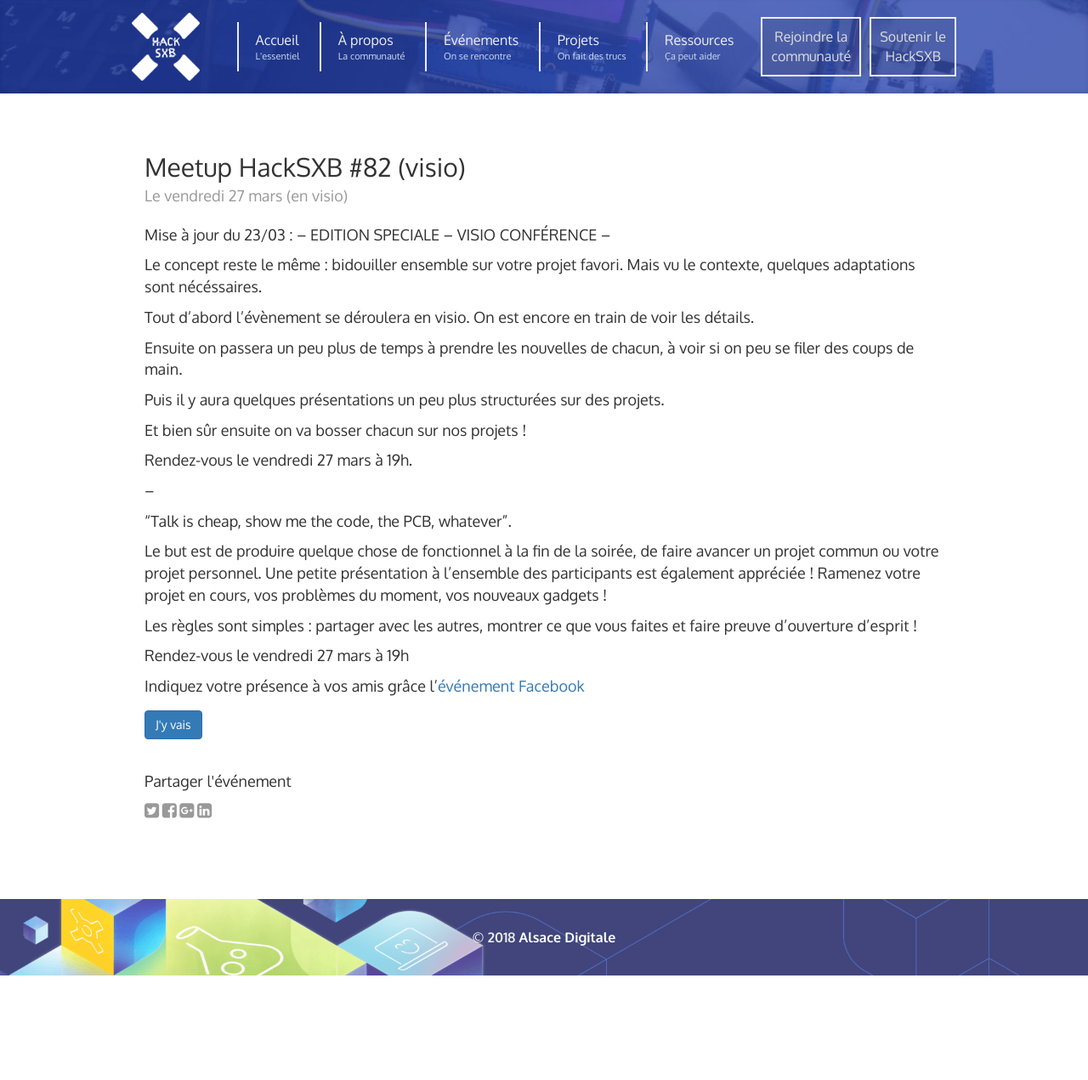
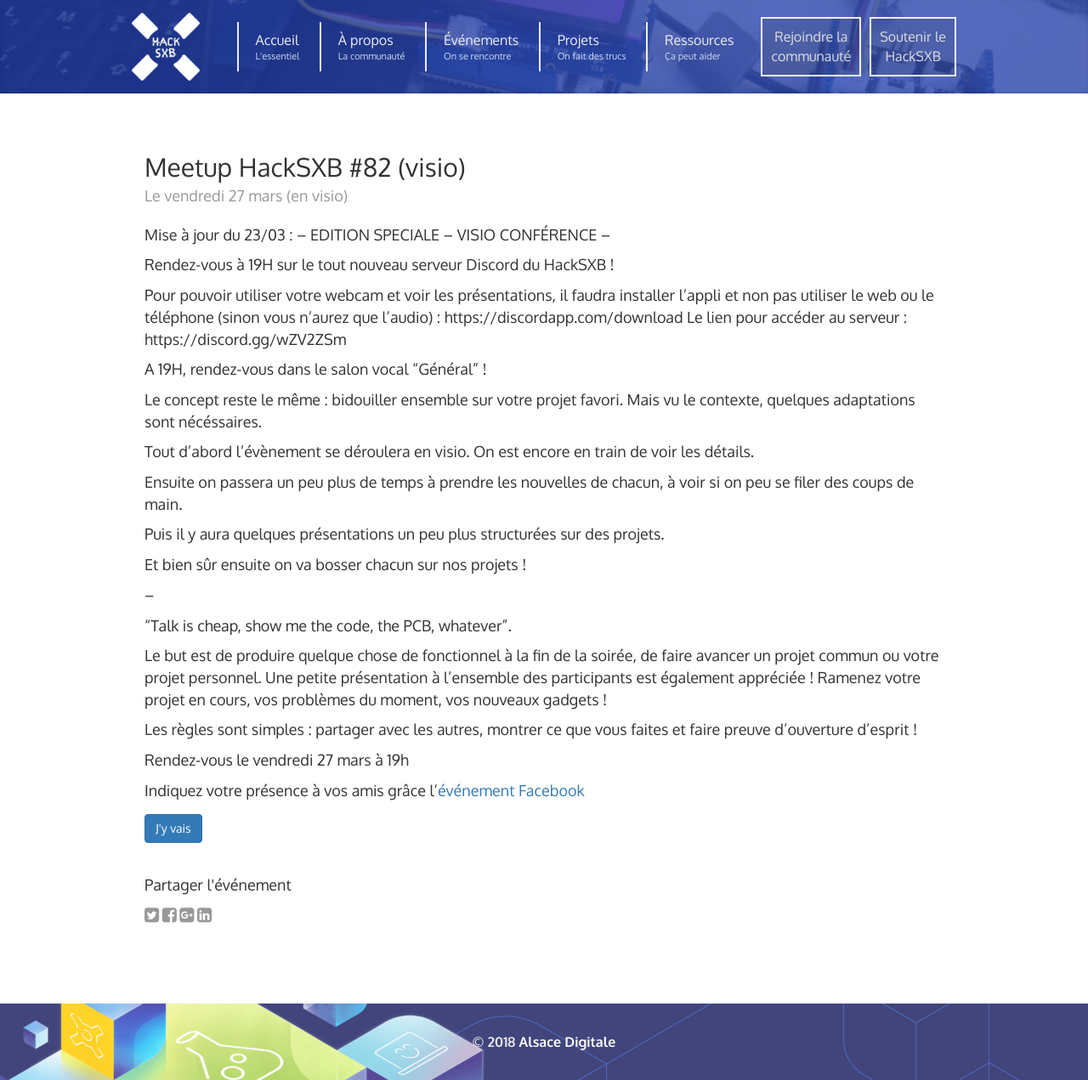
Before and after one commit to AlsaceDigitale/www.hacksxb.com, a Jekyll site: the page built from events/_posts/2020-03-12-meetup-hacksxb-82.markdown, in a window 1280 px wide. Shown: the whole page at 85% size. Built offline with Jekyll 4.4.1, drawn with Linux system fonts in a browser that asks for light colours; nearby versions of some CDN libraries; before the commit the page ends 1148 px from its top, so only the background shows below that.

Commit message:
Mise à jour HackSXB #82 accès Discord

```diff
--- a/events/_posts/2020-03-12-meetup-hacksxb-82.markdown
+++ b/events/_posts/2020-03-12-meetup-hacksxb-82.markdown
@@ -10,6 +10,13 @@ event_registration: 'https://www.meetup.com/fr-FR/HackSXB/events/269605307/'
 Mise à jour du 23/03 :
 -- EDITION SPECIALE -- VISIO CONFÉRENCE --
 
+Rendez-vous à 19H sur le tout nouveau serveur Discord du HackSXB !
+
+Pour pouvoir utiliser votre webcam et voir les présentations, il faudra installer l'appli et non pas utiliser le web ou le téléphone (sinon vous n'aurez que l'audio) : https://discordapp.com/download
+Le lien pour accéder au serveur : https://discord.gg/wZV2ZSm
+
+A 19H, rendez-vous dans le salon vocal "Général" !
+
 Le concept reste le même : bidouiller ensemble sur votre projet favori. Mais vu le contexte, quelques adaptations sont nécéssaires.
 
 Tout d'abord l'évènement se déroulera en visio. On est encore en train de voir les détails.
@@ -19,8 +26,6 @@ Ensuite on passera un peu plus de temps à prendre les nouvelles de chacun, à v
 Puis il y aura quelques présentations un peu plus structurées sur des projets.
 
 Et bien sûr ensuite on va bosser chacun sur nos projets !
-
-Rendez-vous le vendredi 27 mars à 19h.
 
 --
 
```
